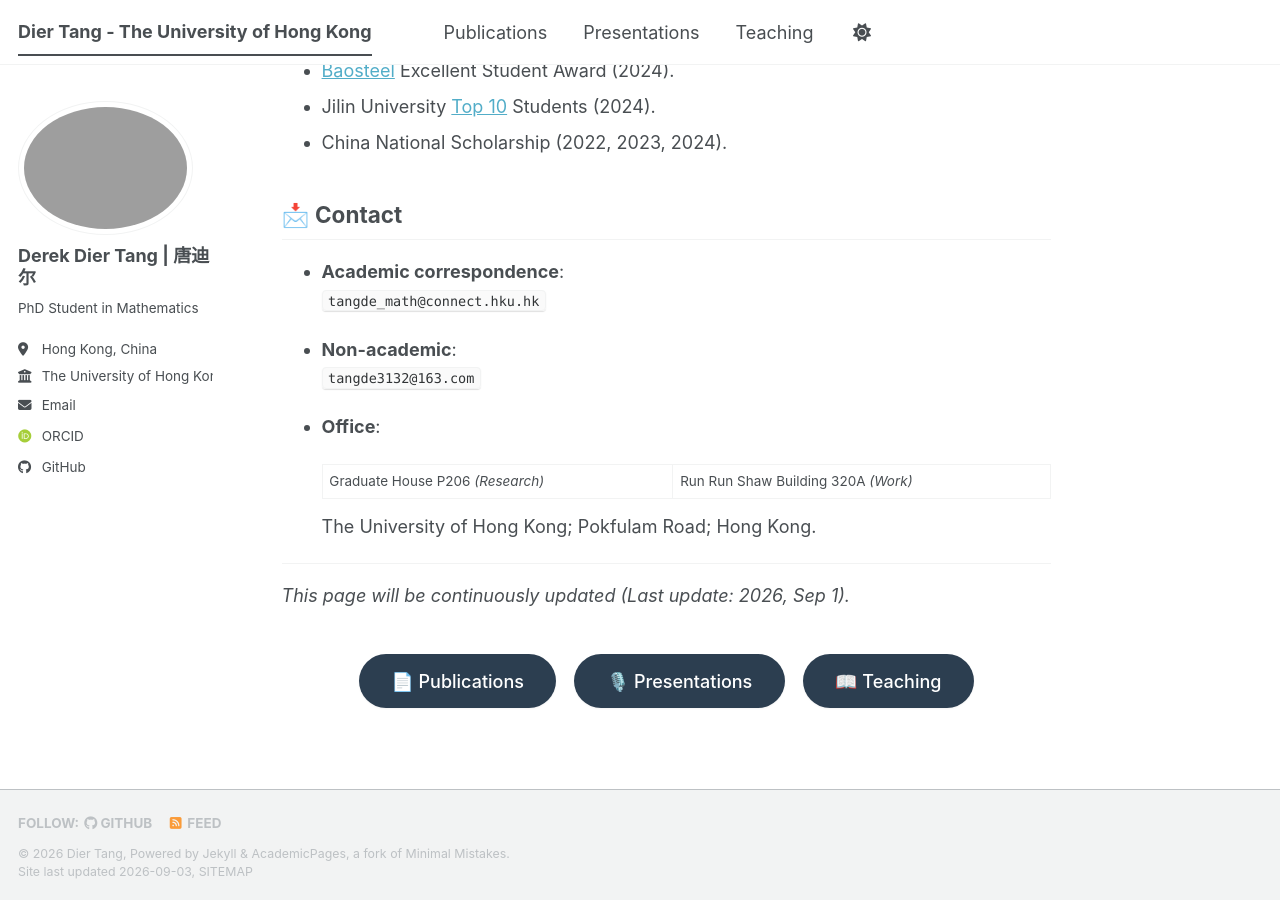
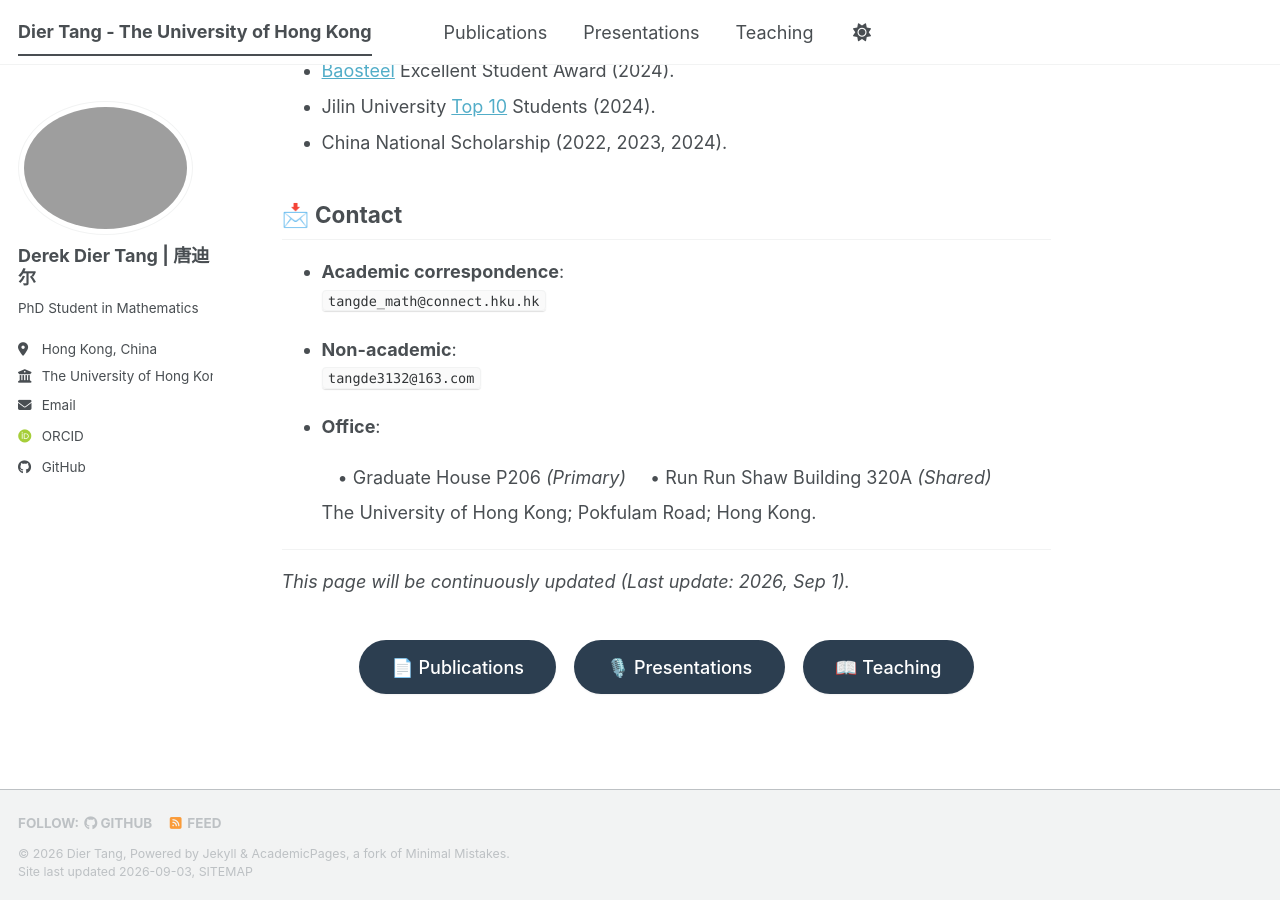
Before and after one commit to TangDier03/tangdier03.github.io, a Jekyll site: the page built from _pages/about.md, in a window 1280 px wide and 900 px high, scrolled down 1364 px. Built offline with Jekyll 4.4.1, drawn with Linux system fonts in a browser that asks for light colours; some web fonts are replaced; a script bundle is joined from its source files by our own code; library files that are not in the unit come from our copies.

Commit message:
Update about.md

```diff
--- a/_pages/about.md
+++ b/_pages/about.md
@@ -74,11 +74,12 @@ I am always open to exploring new topics and long-term collaborations. Feel free
   `tangde3132@163.com`
 
 - **Office**:
-
-  | Graduate House P206 *(Research)* |  Run Run Shaw Building 320A *(Work)* |
+  <div style="display: flex; gap: 24px; margin: 4px 0 8px 16px;">
+    <span>• Graduate House P206 <em>(Primary) </em></span>
+    <span>• Run Run Shaw Building 320A <em>(Shared) </em></span>
+  </div>
 
   The University of Hong Kong; Pokfulam Road; Hong Kong.
-
 
 ---
 
```
